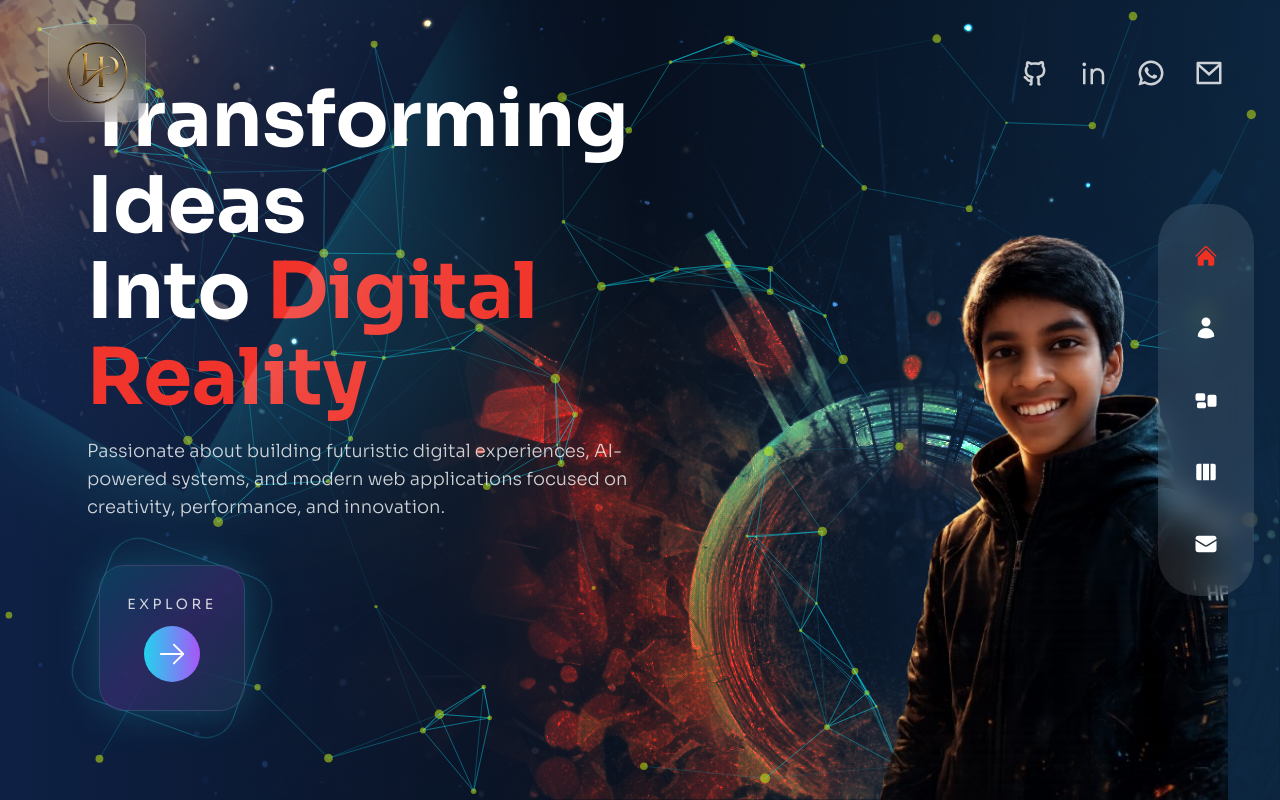
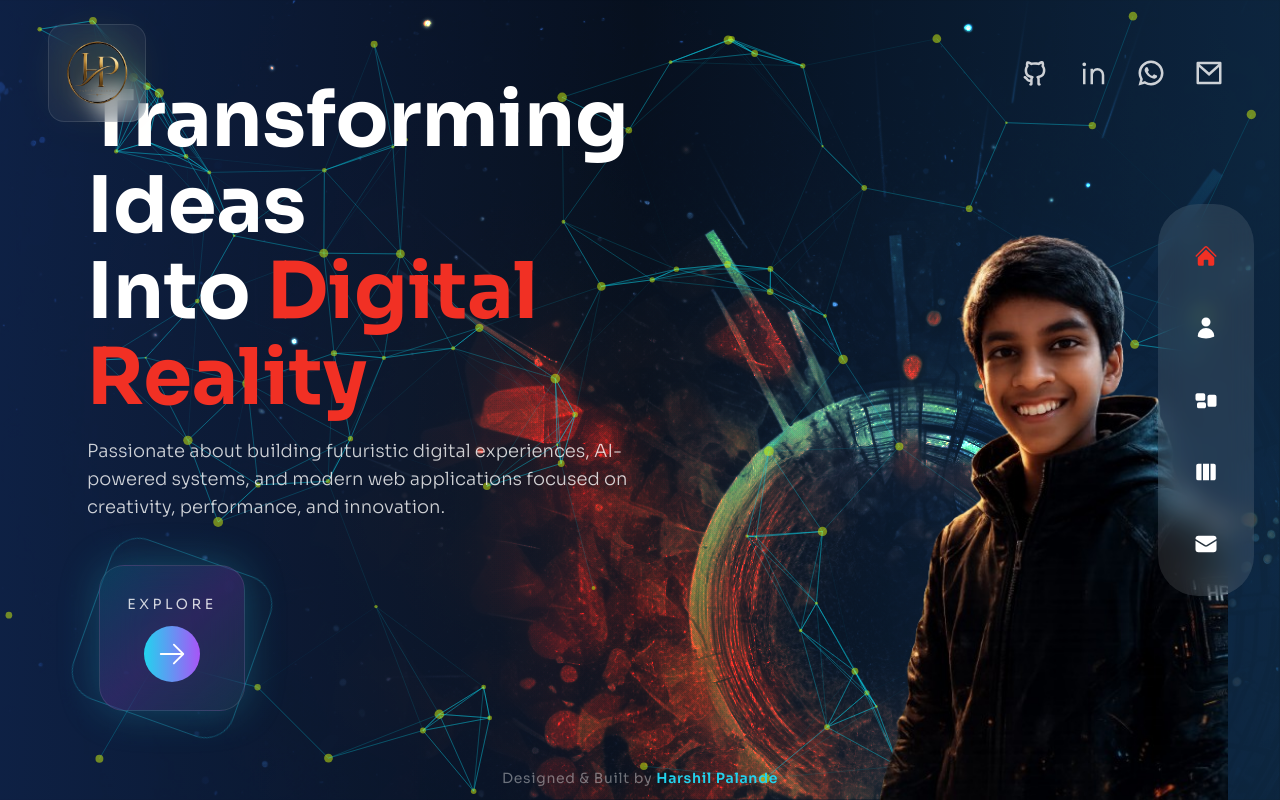
Before and after one commit to harshilpalande07/harshil-portfolio, a Next.js app: page / in a window 1280 px wide. Built offline with nearby package versions, Linux system fonts and the light colour scheme.

Commit message:
Added footer with name

```diff
--- /dev/null
+++ b/components/Footer.jsx
@@ -0,0 +1,26 @@
+const Footer = () => {
+  return (
+    <footer
+      className="
+        w-full
+        text-center
+        py-3
+        text-white/40
+        text-xs
+        sm:text-sm
+        tracking-wider
+        absolute
+        bottom-0
+        left-0
+        z-50
+      "
+    >
+      Designed & Built by{" "}
+      <span className="text-cyan-400 font-semibold">
+        Harshil Palande
+      </span>
+    </footer>
+  );
+};
+
+export default Footer;
--- a/components/Layout.jsx
+++ b/components/Layout.jsx
@@ -4,6 +4,7 @@ import Head from "next/head";
 import Header from "../components/Header";
 import Nav from "../components/Nav";
 import TopLeftImg from "../components/TopLeftImg";
+import Footer from "../components/Footer";
 
 // setup font
 const sora = Sora({
@@ -15,7 +16,7 @@ const sora = Sora({
 const Layout = ({ children }) => {
   return (
     <main
-      className={`page bg-site text-white bg-cover bg-no-repeat ${sora.variable} font-sora relative`}
+      className={`page bg-site text-white bg-cover bg-no-repeat ${sora.variable} font-sora relative min-h-screen`}
     >
       {/* metadata */}
       <Head>
@@ -39,16 +40,26 @@ const Layout = ({ children }) => {
         {/* favicon */}
         <link rel="icon" type="image/png" href="/harshu.png" />
 
-  {/* optional for apple devices */}
+        {/* apple devices */}
         <link rel="apple-touch-icon" href="/harshu.png" />
       </Head>
 
+      {/* top image */}
       <TopLeftImg />
+
+      {/* navigation */}
       <Nav />
+
+      {/* header */}
       <Header />
 
       {/* main content */}
+      <div className="relative z-10">
         {children}
+      </div>
+
+      {/* footer */}
+      <Footer />
     </main>
   );
 };
```
Lines whose indentation alone changed are shown as unchanged.
